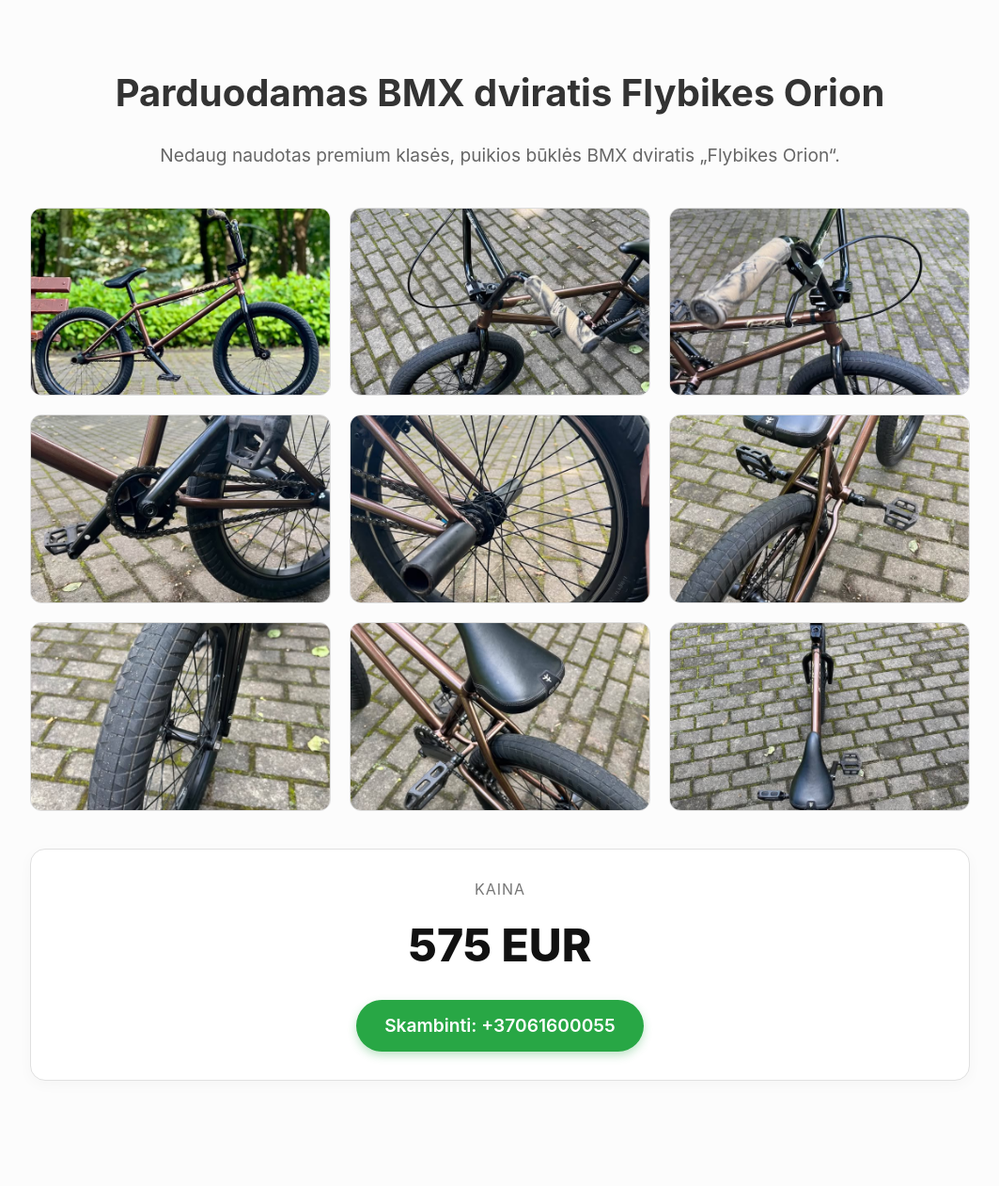
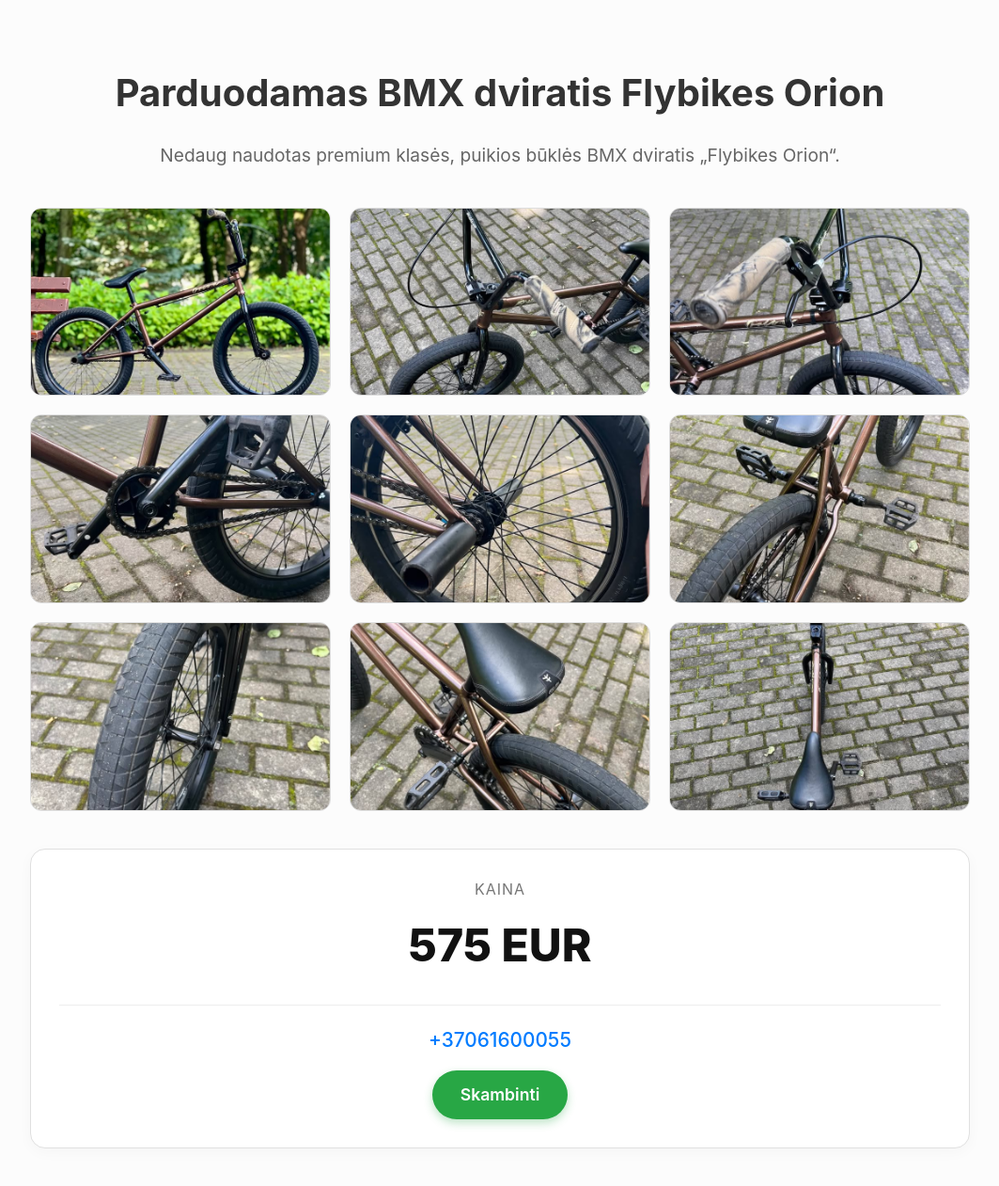
Before and after one commit to mruslys/ruslys.lt, a Jekyll site: the page built from parduodu/flybikes-orion/index.html, in a window 1280 px wide. Shown: the whole page at 94% size, without its empty margins (108-1171 px from the left). Built offline with Jekyll 4.4.1, drawn with Linux system fonts in a browser that asks for light colours; before the commit the page ends 1190 px from its top, so only the background shows below that.

Commit message:
Update gallery.html

```diff
--- a/_layouts/gallery.html
+++ b/_layouts/gallery.html
@@ -107,13 +107,34 @@
             font-size: 3rem;
             font-weight: 800;
             color: #111;
-            margin-bottom: 20px;
+            margin-bottom: 25px;
+        }
+
+        /* Kontaktų zonos stiliai */
+        .contact-box {
+            border-top: 1px solid #eee;
+            padding-top: 20px;
+            display: flex;
+            flex-direction: column;
+            align-items: center;
+            gap: 15px;
+        }
+        .phone-link {
+            font-size: 1.3rem;
+            color: var(--accent-color);
+            text-decoration: none;
+            font-weight: 500;
+            transition: opacity 0.2s;
+        }
+        .phone-link:hover {
+            opacity: 0.8;
+            text-decoration: underline;
         }
         .call-button {
             display: inline-block;
             background-color: #28a745;
             color: #ffffff;
-            font-size: 1.2rem;
+            font-size: 1.1rem;
             font-weight: 600;
             text-decoration: none;
             padding: 12px 30px;
@@ -213,7 +234,7 @@
             {% endfor %}
         </div>
 
-        <!-- Kaina ir skambinimo mygtukas po galerija -->
+        <!-- Kaina ir kontaktai po galerija -->
         {% if page.amount or site.phone %}
         <div class="price-section">
             {% if page.amount %}
@@ -222,7 +243,13 @@
             {% endif %}
 
             {% if site.phone %}
-            <a href="tel:{{ site.phone }}" class="call-button">Skambinti: {{ site.phone }}</a>
+            <div class="contact-box">
+                <!-- Paprasta tekstinė nuoroda kopijavimui ir paspaudimui -->
+                <a href="tel:{{ site.phone }}" class="phone-link">{{ site.phone }}</a>
+
+                <!-- Skambinimo mygtukas -->
+                <a href="tel:{{ site.phone }}" class="call-button">Skambinti</a>
+            </div>
             {% endif %}
         </div>
         {% endif %}
```
Also changed, not shown: other parts of _layouts/gallery.html (+1 -1 lines).
